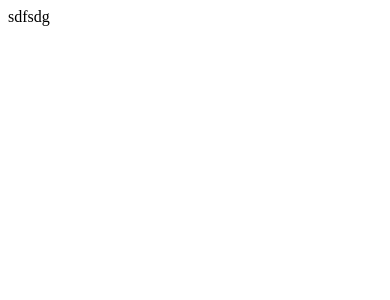
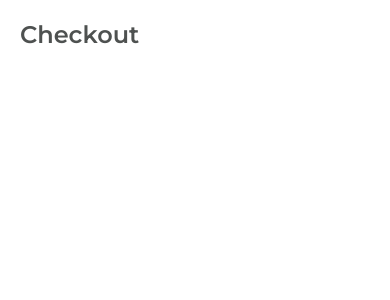
Before and after one commit to MinsterRobin/checkout_page, a Vue app: page / in a window 390 px wide. Shown: the top 300 px of the page. Built offline with nearby package versions, Linux system fonts and the light colour scheme.

Commit message:
Init global variables, breakpoints, global styles.

```diff
--- a/package.json
+++ b/package.json
@@ -18,6 +18,8 @@
     "babel-eslint": "^10.1.0",
     "eslint": "^6.7.2",
     "eslint-plugin-vue": "^6.2.2",
+    "sass": "^1.35.2",
+    "sass-loader": "^10",
     "vue-template-compiler": "^2.6.11"
   },
   "eslintConfig": {
--- a/src/App.vue
+++ b/src/App.vue
@@ -1,16 +1,19 @@
 <template>
     <div>
-        sdfsdg
+        <Index/>
     </div>
 </template>
 
 <script>
 
 
+import Index from "@/pages/Checkout/Index";
 export default {
   name: 'App',
+    components: {Index},
 }
 </script>
 
-<style>
+<style lang="scss">
+    @import "styles/global";
 </style>
--- /dev/null
+++ b/src/components/PageTitle.vue
@@ -0,0 +1,26 @@
+<template>
+    <p>{{title}}</p>
+</template>
+
+<script>
+    export default {
+        name: "PageTitle",
+        props: ['title']
+    }
+</script>
+
+<style lang="scss" scoped>
+    @import "../styles/breakpoints";
+    @import "../styles/variables";
+
+    p {
+        font-family: $font-family-primary;
+        font-size: $font-size-very-large;
+        font-weight: 600;
+        color: $color-gray-4;
+
+        @include breakpoint('s') {
+            font-size: $font-size-large;
+        }
+    }
+</style>
--- /dev/null
+++ b/src/pages/Checkout/Index.vue
@@ -0,0 +1,35 @@
+<template>
+    <div class="page-layout">
+        <PageTitle title="Checkout"/>
+    </div>
+</template>
+
+<script>
+    import PageTitle from "@/components/PageTitle";
+    export default {
+        name: "Index",
+        components: {PageTitle}
+    }
+</script>
+
+<style lang="scss" scoped>
+    @import "../../styles/breakpoints";
+    @import "../../styles/variables";
+
+    .page-layout {
+        min-height: 100vh;
+        width: 100%;
+        max-width: 1680px;
+        padding: $padding-large;
+        margin: auto;
+
+        display: flex;
+        flex-direction: column;
+
+        background-color: $color-background;
+
+        @include breakpoint('s') {
+            padding: $padding-small;
+        }
+    }
+</style>
--- /dev/null
+++ b/src/styles/_breakpoints.scss
@@ -0,0 +1,11 @@
+$media-direction: max;
+
+$breakpoints: (
+    's':   768px,
+);
+
+@mixin breakpoint($size, $direction: $media-direction) {
+    @media (#{$direction}-width: #{map-get($breakpoints, $size)}) {
+        @content;
+    }
+}
--- /dev/null
+++ b/src/styles/_global.scss
@@ -0,0 +1,4 @@
+* {
+    box-sizing: border-box;
+    margin: 0;
+}
--- /dev/null
+++ b/src/styles/_variables.scss
@@ -0,0 +1,24 @@
+// * Fonts *
+@import url('https://fonts.googleapis.com/css2?family=Montserrat:wght@500;600;700&display=swap');
+$font-family-primary: 'Montserrat', sans-serif;
+$font-size-tiny: 10px;
+$font-size-very-small: 12px;
+$font-size-small: 14px;
+$font-size-regular: 16px;
+$font-size-medium: 18px;
+$font-size-large: 24px;
+$font-size-very-large: 36px;
+
+// * Color Variables *
+$color-background: white;
+$color-main: #F2994A;
+$color-gray-1: #333333;
+$color-gray-2: #4F4F4F;
+$color-gray-3: #828282;
+$color-gray-4: #4E5150;
+$color-gray-5: #E0E0E0;
+$color-gray-6: #F2F2F2;
+
+// Global Padding
+$padding-large: 40px;
+$padding-small: 20px;
```
Also changed, not shown: src/components/Footer.vue (added, +23 -0 lines), 1 other file (tests, documents, lock files or other folders).
